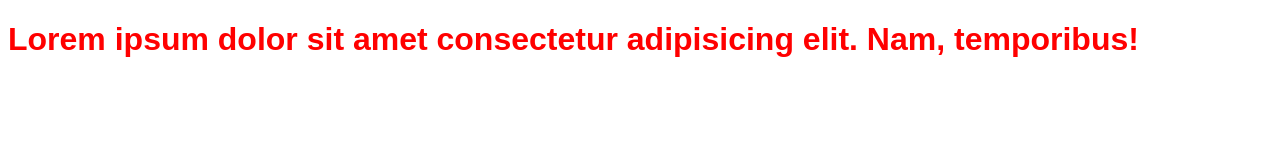
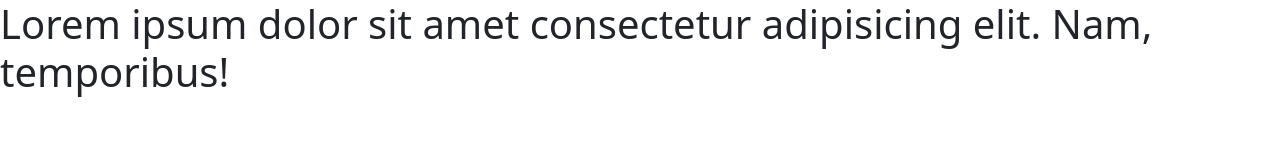
Before and after one commit to AntonBoreiko/minik, a website built with Parcel: page index.html in a window 1280 px wide. Built offline with nearby package versions, Linux system fonts and the light colour scheme.

Commit message:
Install Bootstrap

```diff
--- a/package.json
+++ b/package.json
@@ -21,5 +21,8 @@
   "devDependencies": {
     "parcel-bundler": "^1.12.5",
     "sass": "^1.34.1"
+  },
+  "dependencies": {
+    "bootstrap": "^5.0.1"
   }
 }
--- a/src/scss/app.scss
+++ b/src/scss/app.scss
@@ -1,4 +1,4 @@
-h1 {
-   font-family: Arial, "Helvetica Neue", Helvetica, sans-serif;
-   color: red;
-}
+@import "~bootstrap/scss/bootstrap";
+
+// --------------------------------------
+@import "./scaffold";
```
Also changed, not shown: README.md, src/scss/_scaffold.scss (added), 1 other file.
